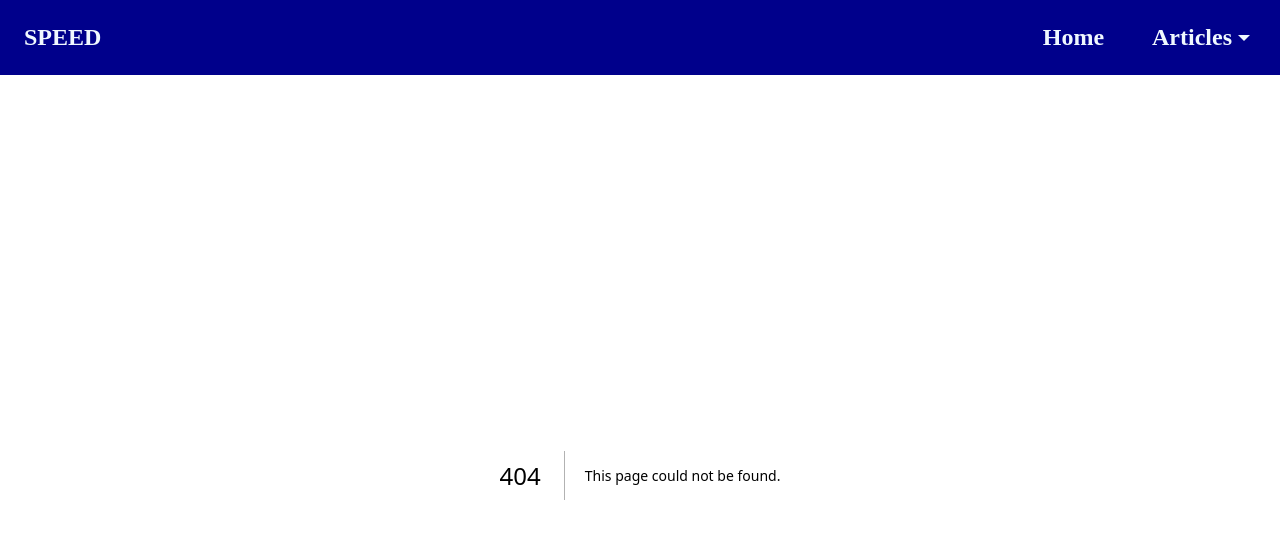
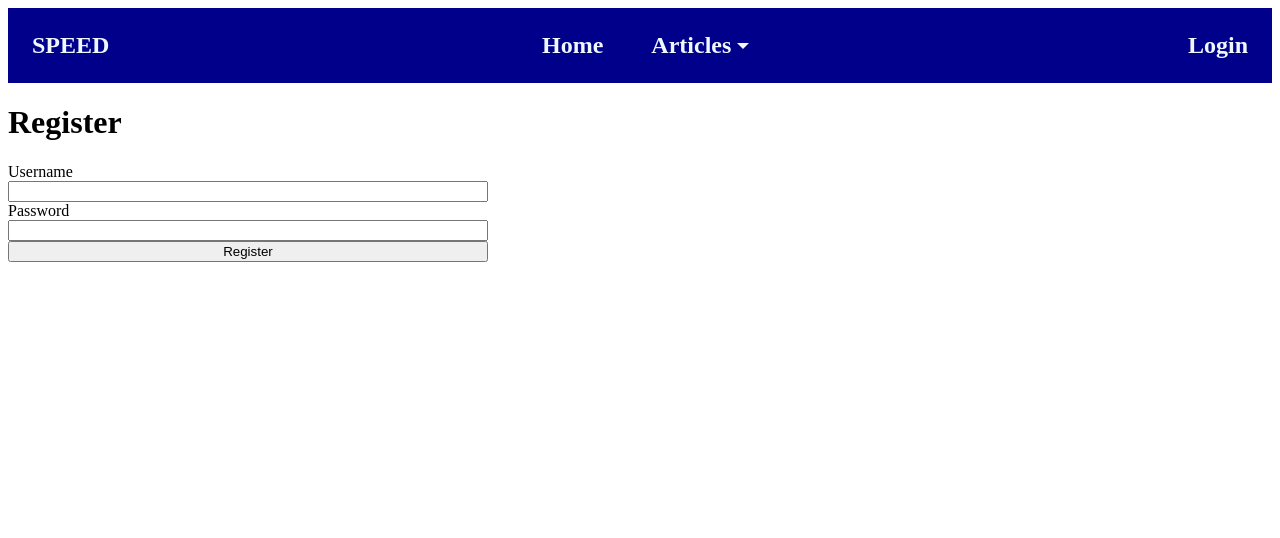
Before and after one commit to Madison-T/SPEED_Development_Articles, a Next.js app in the folder frontend/: page /register in a window 1280 px wide. Before the commit this address had no page. Shown: the top 538 px of the page. Built offline with nearby package versions, Linux system fonts and the light colour scheme.

Commit message:
Added frontend authentication with login and registration forms

```diff
--- a/frontend/src/components/PopulatedNavBar.tsx
+++ b/frontend/src/components/PopulatedNavBar.tsx
@@ -2,13 +2,19 @@ import { IoMdArrowDropdown } from "react-icons/io";
 import NavBar from "./nav/NavBar";
 import NavDropDown from "./nav/NavDropDown";
 import NavItem from "./nav/NavItem";
+import { useAuth } from "../context/authContext"; // Import useAuth from auth context
+
 const PopulatedNavBar = () => {
+  const { user, logout } = useAuth();  // Destructure user and logout from useAuth context
+
   return (
     <NavBar>
       <NavItem>SPEED</NavItem>
+
       <NavItem route="/" end>
         Home
       </NavItem>
+
       <NavItem dropdown route="/articles">
         Articles <IoMdArrowDropdown />
         <NavDropDown>
@@ -16,7 +22,19 @@ const PopulatedNavBar = () => {
           <NavItem route="/articles/new">Submit new</NavItem>
         </NavDropDown>
       </NavItem>
+
+      {/* Add login/logout button */}
+      {user ? (
+        <NavItem onClick={logout} end>
+          Logout
+        </NavItem>
+      ) : (
+        <NavItem route="/login" end>
+          Login
+        </NavItem>
+      )}
     </NavBar>
   );
 };
+
 export default PopulatedNavBar;
--- /dev/null
+++ b/frontend/src/context/authContext.tsx
@@ -0,0 +1,78 @@
+import { createContext, useContext, useState, ReactNode } from "react";
+import axios from "axios";
+
+// Define a user type
+type User = {
+  username: string;
+  email: string;
+  accessToken: string;
+};
+
+// Define AuthContext types
+type AuthContextType = {
+  user: User | null;
+  login: (username: string, password: string) => Promise<void>;
+  logout: () => void;
+};
+
+// Create a context with the default value as null
+const AuthContext = createContext<AuthContextType | null>(null);
+
+// Create a provider for the auth context
+export const AuthProvider = ({ children }: { children: ReactNode }) => {
+  const [user, setUser] = useState<User | null>(null);
+
+  // Function to handle user login
+  const login = async (username: string, password: string) => {
+    try {
+      // Make a request to the backend to validate user credentials
+      const response = await axios.post(`${process.env.NEXT_PUBLIC_API_URL}/auth/login`, {
+        username,
+        password,
+      });
+
+      // Assuming the backend returns the user info and an access token
+      const { access_token } = response.data;
+
+      // Simulate fetching user details (this can come from the backend as well)
+      const userData: User = {
+        username,
+        email: `${username}@example.com`, // Placeholder email, adjust as needed
+        accessToken: access_token,
+      };
+
+      // Set the user state with the fetched user data
+      setUser(userData);
+
+      // Store the access token in localStorage for later use
+      localStorage.setItem("accessToken", access_token);
+    } catch (error) {
+      console.error("Login failed", error);
+      throw new Error("Invalid username or password");
+    }
+  };
+
+  // Function to handle user logout
+  const logout = () => {
+    // Clear the user state
+    setUser(null);
+
+    // Remove the access token from localStorage
+    localStorage.removeItem("accessToken");
+  };
+
+  return (
+    <AuthContext.Provider value={{ user, login, logout }}>
+      {children}
+    </AuthContext.Provider>
+  );
+};
+
+// Custom hook to use the auth context
+export const useAuth = () => {
+  const context = useContext(AuthContext);
+  if (!context) {
+    throw new Error("useAuth must be used within an AuthProvider");
+  }
+  return context;
+};
--- a/frontend/src/pages/_app.tsx
+++ b/frontend/src/pages/_app.tsx
@@ -1,13 +1,18 @@
 import "../styles/globals.scss";
 import type { AppProps } from "next/app";
 import { SessionProvider } from "next-auth/react";
+import { AuthProvider } from "../context/authContext";  // Add this import
 import PopulatedNavBar from "../components/PopulatedNavBar";
+
 function MyApp({ Component, pageProps: { session, ...pageProps } }: AppProps) {
- return (
- <SessionProvider session={session}>
- <PopulatedNavBar />
- <Component {...pageProps} />
- </SessionProvider>
+  return (
+    <SessionProvider session={session}>
+      <AuthProvider>   {/* Wrap your app here */}
+        <PopulatedNavBar />
+        <Component {...pageProps} />
+      </AuthProvider>
+    </SessionProvider>
   );
 }
+
 export default MyApp;
--- /dev/null
+++ b/frontend/src/pages/register.tsx
@@ -0,0 +1,47 @@
+import { useState } from 'react';
+import axios from 'axios';
+import formStyles from '../styles/Form.module.scss';
+
+const Register = () => {
+  const [username, setUsername] = useState('');
+  const [password, setPassword] = useState('');
+
+  const handleSubmit = async (e: React.FormEvent<HTMLFormElement>) => {
+    e.preventDefault();
+    try {
+      await axios.post(`${process.env.NEXT_PUBLIC_API_URL}/auth/register`, { username, password });
+      // Handle successful registration (redirect to login page or show message)
+    } catch (error) {
+      console.error('Registration failed:', error);
+    }
+  };
+
+  return (
+    <div className="container">
+      <h1>Register</h1>
+      <form className={formStyles.form} onSubmit={handleSubmit}>
+        <label htmlFor="username">Username</label>
+        <input
+          type="text"
+          id="username"
+          value={username}
+          onChange={(e) => setUsername(e.target.value)}
+          required
+        />
+
+        <label htmlFor="password">Password</label>
+        <input
+          type="password"
+          id="password"
+          value={password}
+          onChange={(e) => setPassword(e.target.value)}
+          required
+        />
+
+        <button type="submit">Register</button>
+      </form>
+    </div>
+  );
+};
+
+export default Register;
```
Also changed, not shown: frontend/src/pages/login.tsx (added, +48 -0 lines). Lines whose indentation alone changed are shown as unchanged.
